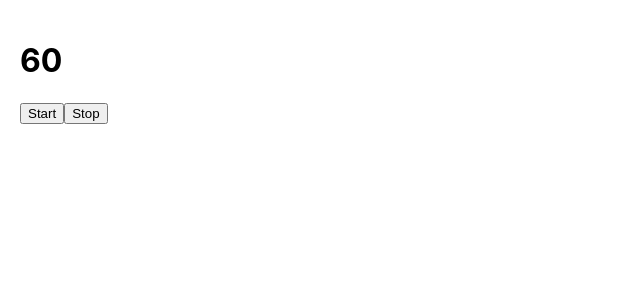
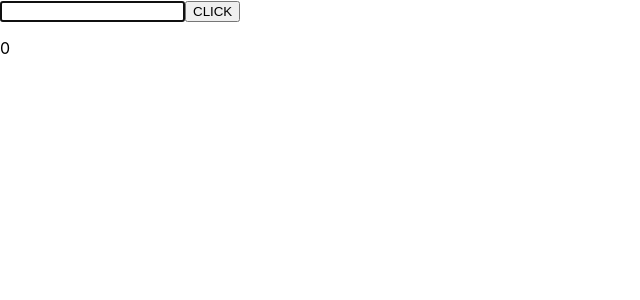
Before and after one commit to tuyen10a6/Learn-React, a React (Create React App) app: page / in a window 1280 px wide. Shown: the top 300 px of the page, without its empty margins (0-640 px from the left). Built offline with nearby package versions, Linux system fonts and the light colour scheme.

Commit message:
learn useRef holeTex

```diff
--- a/src/App.js
+++ b/src/App.js
@@ -1,31 +1,30 @@
-import React, {useEffect} from 'react';
-import {useState, useRef} from "react";
+import React, {useEffect, useRef, useState} from 'react';
 
 function App() {
-    const [count, setCount] = useState(60);
-    const timeId = useRef()
-    const prevCount = useRef()
+    const [count, setCount] = useState(0);
+    const countRef = useRef(0);
+    const ref = useRef(null);
+    const object = {
+        current: 0
+    }
 
     useEffect(() => {
-        prevCount.current = count
-    }, [count]);
-    const handleStart = () => {
-        timeId.current = setInterval(() => {
-            setCount(prevCount => prevCount - 1)
-        }, 1000)
-        console.log(timeId)
+        ref.current.focus();
+    }, []);
+
+
+    const handleClick = () => {
+        setCount(prev => prev + 1);
+        countRef.current = countRef.current + 1;
+        object.current = object.current + 1;
     }
+    console.log(ref)
 
-    const handleStop = () => {
-        console.log(timeId)
-        clearInterval(timeId.current)
-    }
-    console.log(count, prevCount.current)
-    return (
-        <div style={{padding: '20px'}}>
-            <h1>{count}</h1>
-            <button onClick={handleStart}>Start</button>
-            <button onClick={handleStop}>Stop</button>
+    console.log('count:' + count, 'countRef: ' + countRef.current, 'object.current:' + object.current);
+    return (<div>
+            <input type="text" ref={ref}/>
+            <button onClick={handleClick}>CLICK</button>
+            <p>{countRef.current}</p>
         </div>
     )
 }
```
